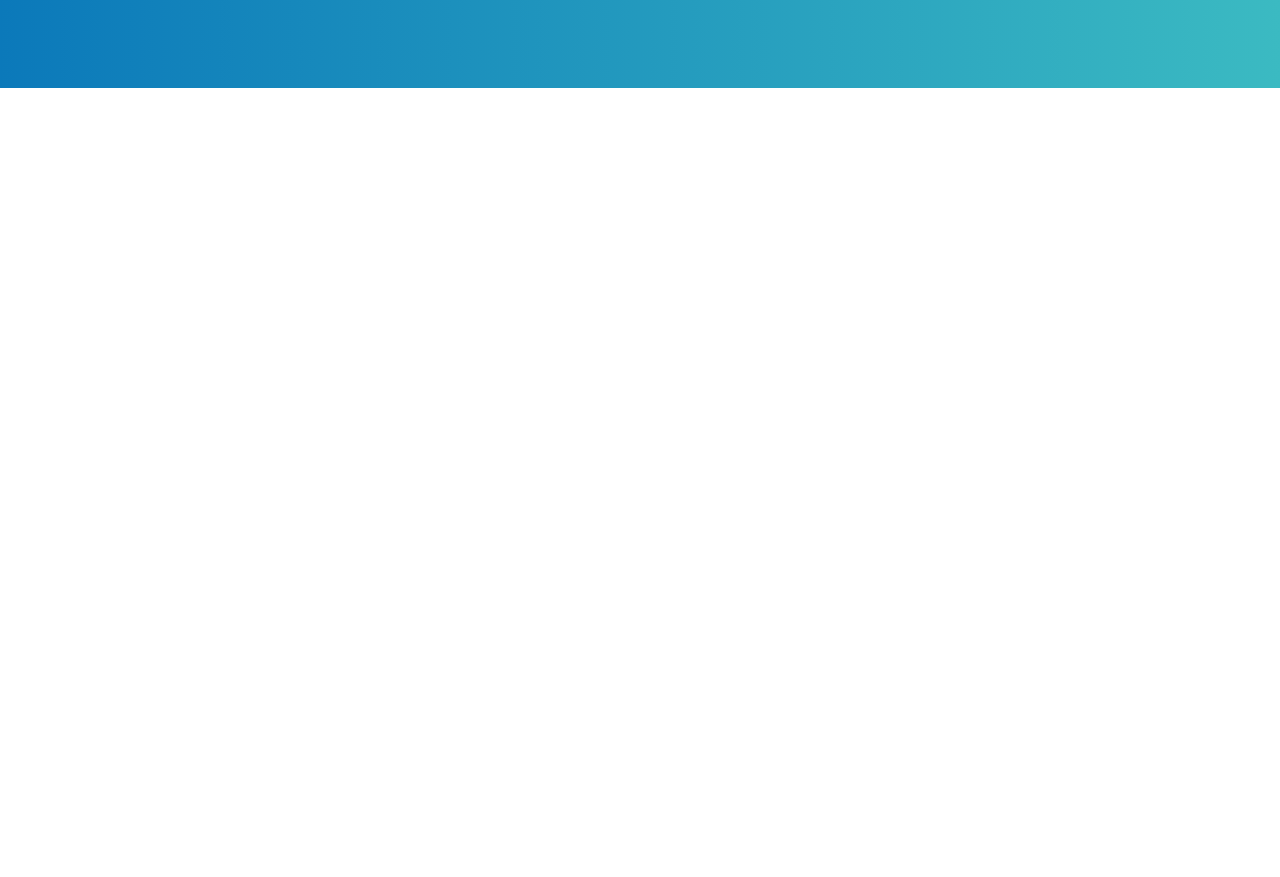
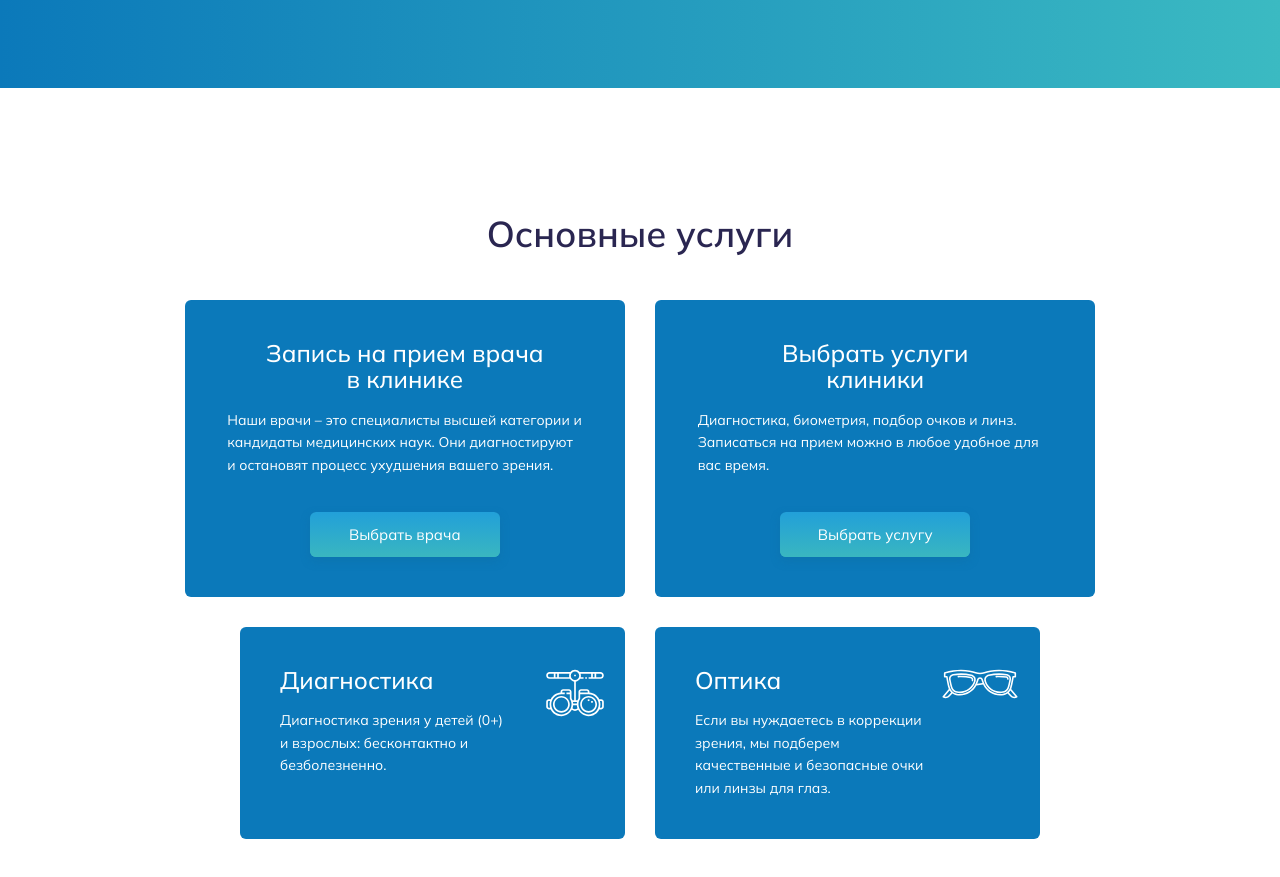
Before and after one commit to m-diana-dev/doctor, a React (Vite) app: page / in a window 1280 px wide. Shown: the part 755-1632 px from the top of the page. Before the commit the page ends 843 px from the top, so only its background shows below. Built offline with nearby package versions, Linux system fonts and the light colour scheme.

Commit message:
feat: added Services

```diff
--- a/src/App.jsx
+++ b/src/App.jsx
@@ -3,6 +3,7 @@ import {useState} from "react";
 import {Header} from "./layout/header/Header.jsx";
 import {Menu} from "./layout/sections/menu/Menu.jsx";
 import {MainBlock} from "./layout/sections/main-block/MainBlock.jsx";
+import {Services} from "./layout/sections/services/Services.jsx";
 
 
 function App() {
@@ -18,6 +19,7 @@ function App() {
                 <Header isMenuOpenCallback={isMenuOpenCallback} openMenu={openMenu} menuItems={menuItems}/>
                 <Menu menuItems={menuItems}/>
                 <MainBlock/>
+                <Services/>
             </Theme>
         </>
     )
--- /dev/null
+++ b/src/components/SectionTitle.js
@@ -0,0 +1,21 @@
+import styled from "styled-components";
+
+export const SectionTitle = styled.h2`
+  color: ${({theme})=>theme.colors.title};
+  font-size: 36px;
+  font-weight: 600;
+  line-height: 1;
+  text-align: center;
+  @media ${({theme}) => theme.media.desktop} {
+    font-size: 34px;
+  }
+  @media ${({theme}) => theme.media.tablet} {
+    font-size: 30px;
+  }
+  @media ${({theme}) => theme.media.mobile} {
+    font-size: 26px;
+  }
+  @media ${({theme}) => theme.media.mobileSmall} {
+    font-size: 24px;
+  }
+`
--- /dev/null
+++ b/src/layout/sections/services/Services.jsx
@@ -0,0 +1,103 @@
+import React from 'react';
+import styled from "styled-components";
+import {Container} from "../../../components/Container.js";
+import {FlexWrapp} from "../../../components/FlexWrapp.js";
+import {SectionTitle} from "../../../components/SectionTitle.js";
+import {ServicesItem, ServicesItemText, StyledServicesItem} from "./servicesItem/ServicesItem.jsx";
+
+export const Services = () => {
+    return (
+        <ServicesStyled>
+            <Container>
+                <SectionTitle>Основные услуги</SectionTitle>
+                <FlexWrapp justify={'center'} wrap={'wrap'} align={'stretch'}>
+                    <ServicesItem title={`Запись на прием врача\nв клинике`}
+                                  text={'Наши врачи – это специалисты высшей категории и кандидаты медицинских наук. Они диагностируют и остановят процесс ухудшения вашего зрения.'}
+                                  buttonText={'Выбрать врача'}/>
+                    <ServicesItem title={`Выбрать услуги\nклиники`}
+                                  text={'Диагностика, биометрия, подбор очков и линз. Записаться на прием можно в любое удобное для вас время.'}
+                                  buttonText={'Выбрать услугу'}/>
+                    <ServicesItem title={'Диагностика'}
+                                  text={'Диагностика зрения у детей (0+) и взрослых: бесконтактно и безболезненно.'}
+                                  icon={'services1'} iconW={'60'} iconH={'48'} iconBox={'0 0 60 50'}/>
+                    <ServicesItem title={'Оптика'}
+                                  text={'Если вы нуждаетесь в коррекции зрения, мы подберем качественные и безопасные очки или линзы для глаз.'}
+                                  icon={'services2'} iconW={'80'} iconH={'30'} iconBox={'0 0 80 32'}/>
+                </FlexWrapp>
+            </Container>
+        </ServicesStyled>
+    );
+}
+
+const ServicesStyled = styled.section`
+  padding: 128px 0 100px;
+  @media ${({theme})=>theme.media.tablet}{
+    padding: 80px 0;
+  }
+  @media ${({theme})=>theme.media.mobile}{
+    padding: 50px 0;
+  }
+  ${SectionTitle}{
+    margin-bottom: 48px;
+    @media ${({theme})=>theme.media.tablet}{
+      margin-bottom: 35px;
+    }
+    @media ${({theme})=>theme.media.mobile}{
+      margin-bottom: 25px;
+    }
+  }
+  ${StyledServicesItem}{
+    margin: 0 15px;
+    @media ${({theme})=>theme.media.tablet}{
+      margin: 0 5px;
+    }
+    @media screen and (max-width: 600px){
+      margin: 0;
+    }
+    &:nth-child(1),
+    &:nth-child(2){
+      width: calc(48% - 30px);
+      margin-bottom: 30px;
+      justify-content: center;
+      text-align: center;
+      @media ${({theme})=>theme.media.tablet}{
+        width: calc(50% - 10px);
+        margin-bottom: 10px;
+      }
+      @media screen and (max-width: 600px){
+        width: 100%;
+      }
+      ${ServicesItemText}{
+        max-width: 355px;
+        text-align: left;
+        margin: 0 auto 36px;
+        @media screen and (max-width: 600px){
+          max-width: 100%;
+          text-align: center;
+        }
+      }
+    }
+    &:nth-child(3),
+    &:nth-child(4){
+      width: calc(33% - 30px);
+      min-width: 385px;
+      @media ${({theme})=>theme.media.tablet}{
+        width: calc(50% - 10px);
+        min-width: calc(50% - 10px);
+      }
+      @media ${({theme})=>theme.media.mobile}{
+        text-align: center;
+      }
+      @media screen and (max-width: 600px){
+        width: 100%;
+        margin-bottom: 10px;
+      }
+      ${ServicesItemText}{
+        max-width: 230px;
+        @media ${({theme})=>theme.media.mobile}{
+          max-width: 100%;
+        }
+      }
+    }
+  }
+`
--- /dev/null
+++ b/src/layout/sections/services/servicesItem/ServicesItem.jsx
@@ -0,0 +1,73 @@
+import React from 'react';
+import styled from "styled-components";
+import {Button, StyledButton} from "../../../../components/button/Button.jsx";
+import {Icon} from "../../../../components/icon/Icon.jsx";
+
+export const ServicesItem = ({title, text, buttonText, icon, iconW, iconH, iconBox}) => {
+    return (
+        <StyledServicesItem>
+            {icon && <Icon id={icon} width={iconW} height={iconH} viewBox={iconBox}/>}
+            <ServicesItemTitle>{title}</ServicesItemTitle>
+            <ServicesItemText>
+                {text}
+            </ServicesItemText>
+            {buttonText && <Button>{buttonText}</Button>}
+        </StyledServicesItem>
+    );
+}
+
+export const StyledServicesItem = styled.article`
+  display: flex;
+  flex-direction: column;
+  border-radius: 6px;
+  background: rgb(11, 121, 186);
+  padding: 40px;
+  color: ${({theme}) => theme.colors.lightText};
+  position: relative;
+  @media ${({theme})=>theme.media.tablet}{
+    padding: 30px;
+  }
+  @media ${({theme})=>theme.media.mobile}{
+    padding: 20px;
+  }
+
+  svg {
+    position: absolute;
+    top: 42px;
+    right: 20px;
+    @media ${({theme})=>theme.media.mobile}{
+
+      display: none;
+    }
+  }
+
+  ${StyledButton} {
+    display: block;
+    margin: 0 auto;
+  }
+`
+
+const ServicesItemTitle = styled.div`
+  font-size: 24px;
+  font-weight: 500;
+  line-height: 1.1;
+  margin-bottom: 16px;
+  white-space: pre-wrap;
+  @media ${({theme})=>theme.media.tablet}{
+    font-size: 22px;
+  }
+  @media ${({theme})=>theme.media.mobile}{
+    font-size: 20px;
+  }
+  @media ${({theme})=>theme.media.mobileSmall}{
+    font-size: 18px;
+  }
+`
+export const ServicesItemText = styled.p`
+  font-size: 14px;
+  line-height: 160%;
+  flex: 1 1 auto;
+  &:not(:last-child){
+    margin-bottom: 36px;
+  }
+`
```
